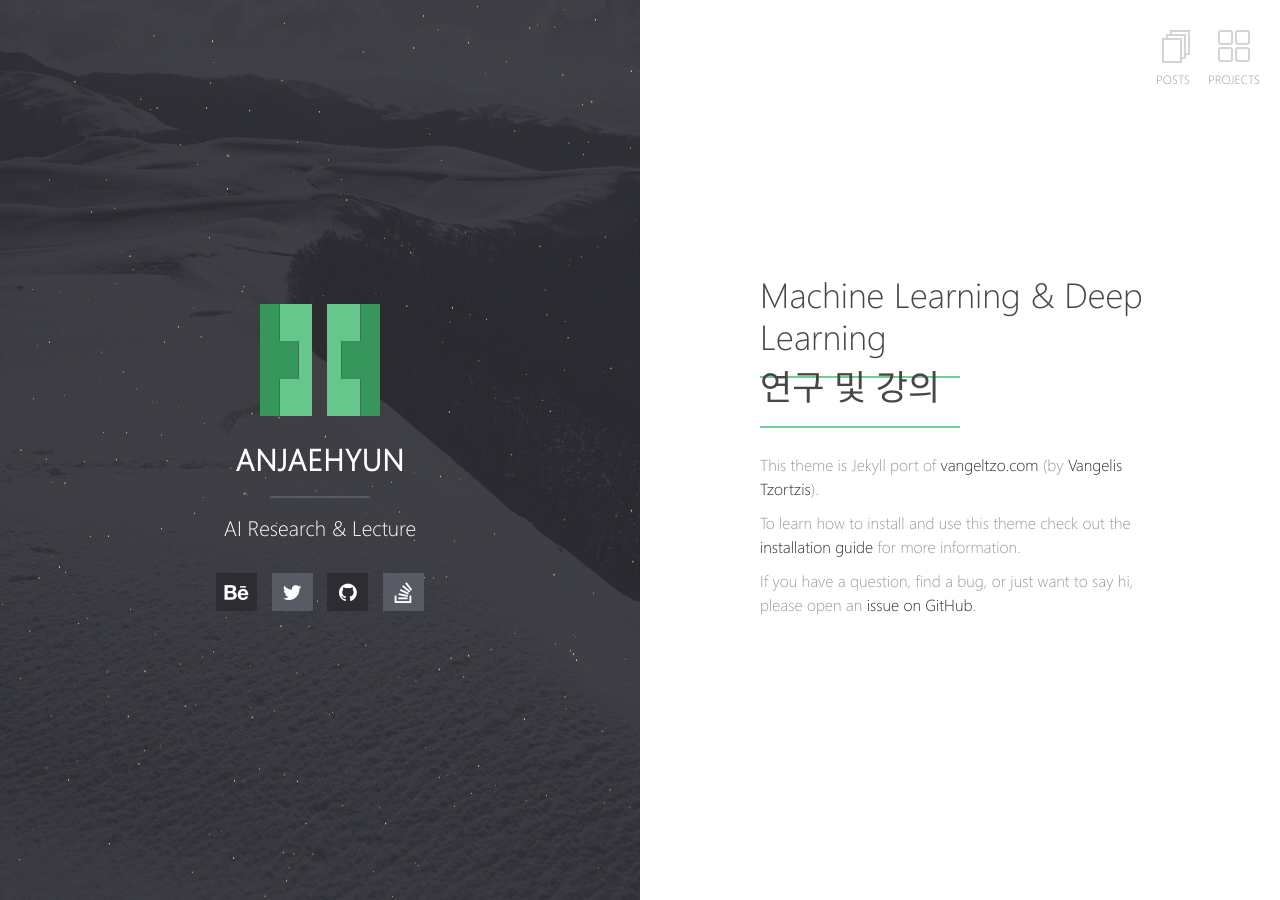
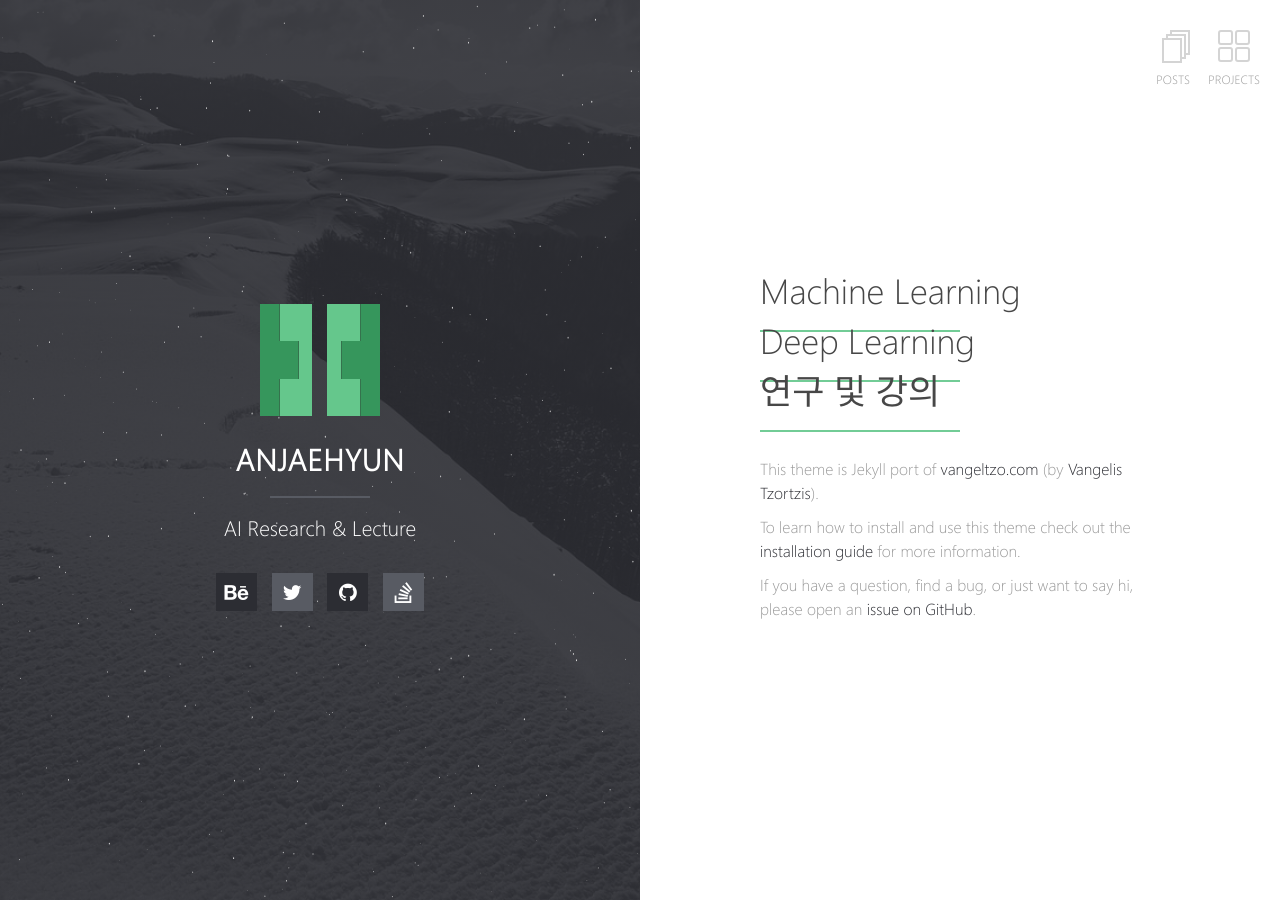
Before and after one commit to anjaehyun17/anjaehyun17.github.io, a Jekyll site: the page built from index.md, in a window 1280 px wide. Built offline with Jekyll 4.4.1, drawn with Linux system fonts in a browser that asks for light colours; our own code applies the rules of GitHub Pages for plain Markdown files.

Commit message:
blog init

```diff
--- a/index.md
+++ b/index.md
@@ -1,7 +1,10 @@
 ---
 layout: home
 ---
-# Machine Learning & Deep Learning
+## Machine Learning
+
+## Deep Learning
+
 ## 연구 및 강의
 
 This theme is Jekyll port of [vangeltzo.com](http://vangeltzo.com/) (by [Vangelis Tzortzis](https://github.com/srekoble)).
```
